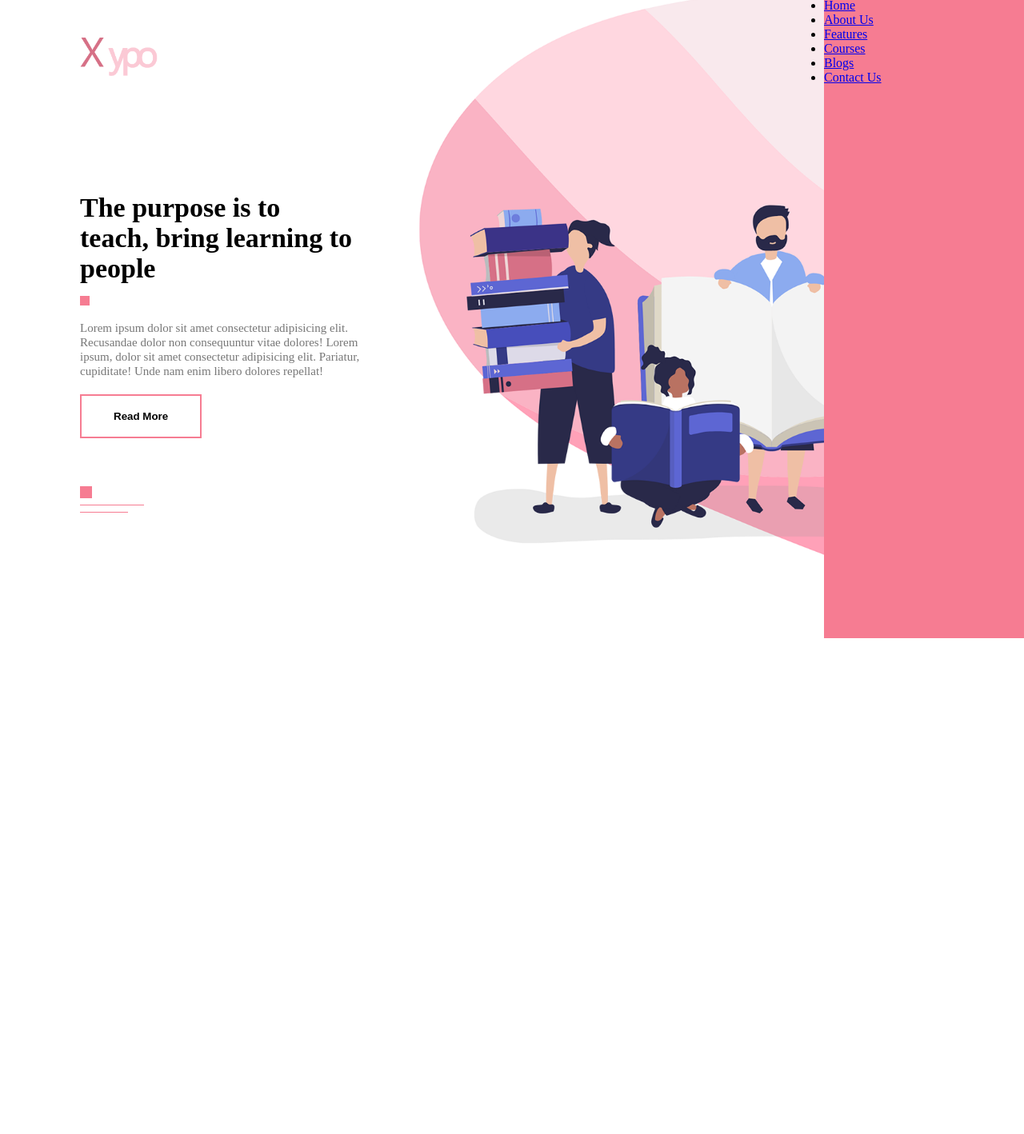
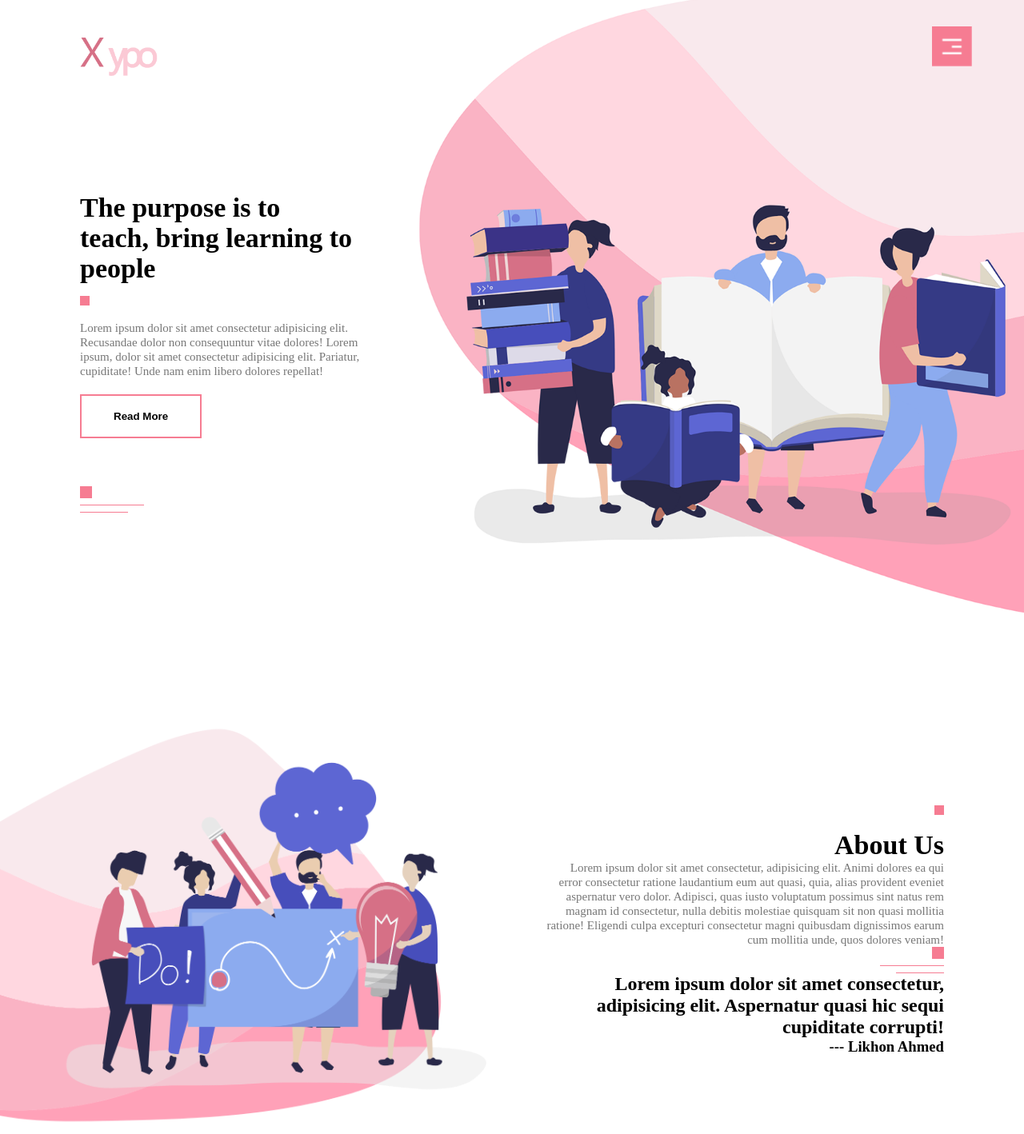
Before and after one commit to mdlikhonahmed2001/xypo2, a plain HTML site: page index.html in a window 1280 px wide. Shown: the part 2-1420 px from the top of the page at 80% size. Before the commit the page ends 800 px from the top, so only its background shows below. Drawn offline with Linux system fonts and the light colour scheme.

Commit message:
first commit

```diff
--- a/assets/css/style.css
+++ b/assets/css/style.css
@@ -84,8 +84,57 @@ p{
     width: 250px;
     height: 100vh;
     position: fixed;
-    right: 0;
+    right: -250px;
     top: 0;
     background: #f67c92;
     z-index: 2;
+    transition: .5s;
 }
+
+nav ul li{
+list-style: none;
+margin: 50px 20px;
+}
+
+nav ul li a{
+    text-decoration: none;
+    color: #fff;
+
+}
+
+#menuBtn{
+    width: 50px;
+    position: fixed;
+    right: 65px;
+    top: 35px;
+    z-index: 3;
+    cursor: pointer;
+}
+
+/* about  */
+#about{
+padding: 100px 0;
+display: flex;
+align-items:center;
+flex-wrap: wrap;
+}
+
+.about-left-col{
+    flex-basis: 50%;
+}
+
+.about-left-col img{
+    width: 100%;
+}
+
+.about-right-col{
+    flex-basis: 50%;
+    text-align: right;
+
+}
+
+.about-text{
+    max-width: 500px;
+    margin-right: 100px;
+    display: inline-block;
+}
--- a/index.html
+++ b/index.html
@@ -41,6 +41,64 @@
             <li><a href="#">Contact Us</a></li>
         </ul>
     </nav>
+    <img src="./assets/images/menu.png" id="menuBtn" alt="">
+
+    <!-- header  -->
+
+    <!-- about -->
+
+    <section id="about">
+        <div class="about-left-col">
+            <img src="./assets/images/about.png" alt="">
+        </div>
+        <div class="about-right-col">
+            <div class="about-text">
+                <span class="square"></span>
+                <h1>About Us</h1>
+                <p>Lorem ipsum dolor sit amet consectetur, adipisicing elit. Animi dolores ea qui error consectetur
+                    ratione laudantium eum aut quasi, quia, alias provident eveniet aspernatur vero dolor. Adipisci,
+                    quas iusto voluptatum possimus sint natus rem magnam id consectetur, nulla debitis molestiae
+                    quisquam sit non quasi mollitia ratione! Eligendi culpa excepturi consectetur magni quibusdam
+                    dignissimos earum cum mollitia unde, quos dolores veniam!</p>
+
+                <div class="line">
+                    <span class="line-1"></span> <br>
+                    <span class="line-2"></span><br>
+                    <span class="line-3"></span>
+                </div>
+
+                <h2>Lorem ipsum dolor sit amet consectetur, adipisicing elit. Aspernatur quasi hic sequi cupiditate
+                    corrupti!</h2>
+                <h3>--- Likhon Ahmed</h3>
+
+            </div>
+        </div>
+    </section>
+
+    <!-- about -->
+
+
+
+
+
+
+
+
+
+
+    <script>
+        var menuBtn = document.getElementById("menuBtn");
+        var sideNav = document.getElementById("sideNav");
+
+        sideNav.style.right = "-250px";
+        menuBtn.onclick = function () {
+            if (sideNav.style.right == "-250px") {
+                sideNav.style.right = "0";
+            } else {
+                sideNav.style.right = "-250px";
+            }
+        }
+    </script>
 </body>
 
 </html>
```
Also changed, not shown: 1 other file.
